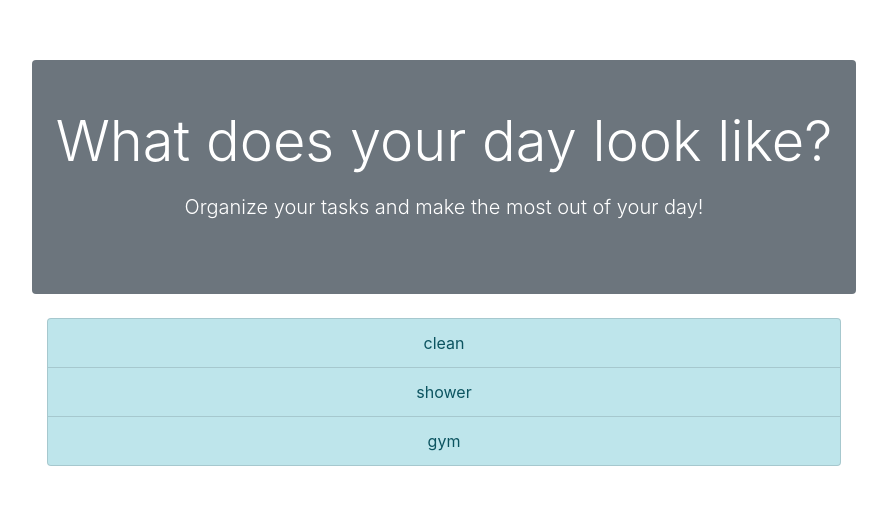
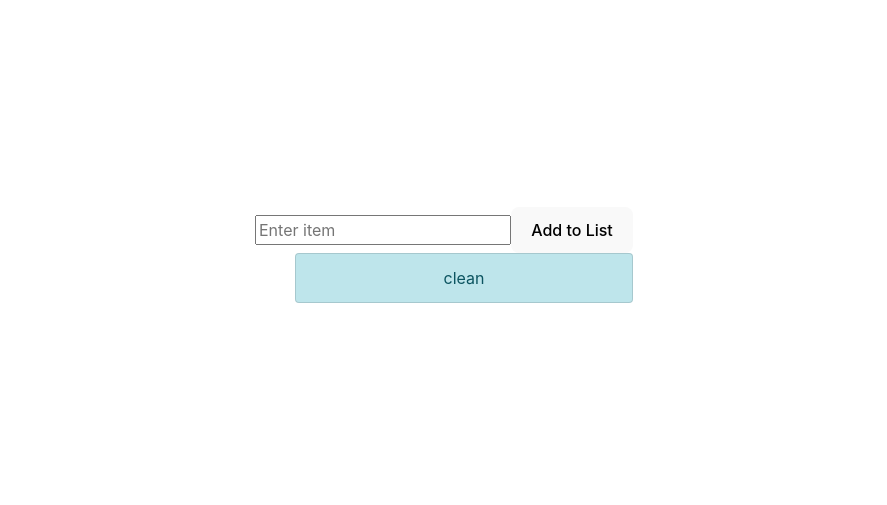
Before and after one commit to Fredrik93/teily-frontend, a React (Vite) app: page / in a window 1280 px wide. Shown: the part 137-642 px from the top of the page, without its empty margins (196-1083 px from the left). Built offline with nearby package versions, Linux system fonts and the light colour scheme.

Commit message:
add an item to list

```diff
--- a/src/App.tsx
+++ b/src/App.tsx
@@ -1,11 +1,7 @@
-import { useState } from 'react'
-import reactLogo from './assets/react.svg'
-import viteLogo from '/vite.svg'
 import './App.css'
 import TeilyList from './components/TeilyList'
 
 function App() {
-  const [count, setCount] = useState(0)
 
   return (
     <TeilyList />
--- a/src/components/Teily.tsx
+++ b/src/components/Teily.tsx
@@ -1,7 +1,12 @@
-import React from "react";
+import { Fragment } from "react/jsx-runtime";
 
 const Teily = ({ task, key }: { task: string; key: number }) => {
-    return <li className="list-group-item list-group-item-info" key={key}>{task}</li>
+    return (
+        <Fragment>
+            <li className="list-group-item list-group-item-info" key={key}>{task}</li>
+
+        </Fragment>
+    )
 }
 
 export default Teily;
--- a/src/components/TeilyList.tsx
+++ b/src/components/TeilyList.tsx
@@ -1,27 +1,43 @@
-import React, { Fragment } from "react";
+import { Fragment } from "react/jsx-runtime";
 import Teily from "./Teily";
+import { useState, ChangeEvent, FormEvent } from "react";
 
 const TeilyList = () => {
+    const [teily, setTeily] = useState<string>('');
+    const [list, setList] = useState<string[]>(['clean'])
+    const handleChange = (e: ChangeEvent<HTMLInputElement>) => {
+        setTeily(e.target.value);
+    }
+
+
+    // Handle form submission
+    const handleSubmit = (e: FormEvent<HTMLFormElement>) => {
+        e.preventDefault();
+        if (teily.trim()) {
+            setList([...list, teily]);
+            setTeily(''); // Clear the input field after adding the item
+        }
+    };
+
     //create a list of mock items
     // make a form + button for adding item to list
-    const listOfTeilys = ["clean", "shower", "gym"]
     return (
         <Fragment>
-            <header className="bg-secondary text-white text-center py-5 px-4 shadow-sm rounded">
-                <h4 className="display-4 fw-bold mb-3">What does your day look like?</h4>
-                <p className="lead mb-4">Organize your tasks and make the most out of your day!</p>
-            </header>
+            <form onSubmit={handleSubmit}>
+                <input
+                    type="text"
+                    value={teily}
+                    onChange={handleChange}
+                    placeholder="Enter item"
+                />
+                <button type="submit">Add to List</button>
+            </form>
 
-
-            <div className="container mt-4">
-                <ul className="list-group">
-                    {listOfTeilys.map((task, index) => (
-
-                        <Teily task={task} key={index} />
-                    ))}
-                </ul>
-            </div>
-
+            <ul>
+                {list.map((teily, index) => (
+                    <Teily key={index} task={teily} />
+                ))}
+            </ul>
         </Fragment>
     )
 
```
Also changed, not shown: 1 other file (tests, documents, lock files or other folders).
